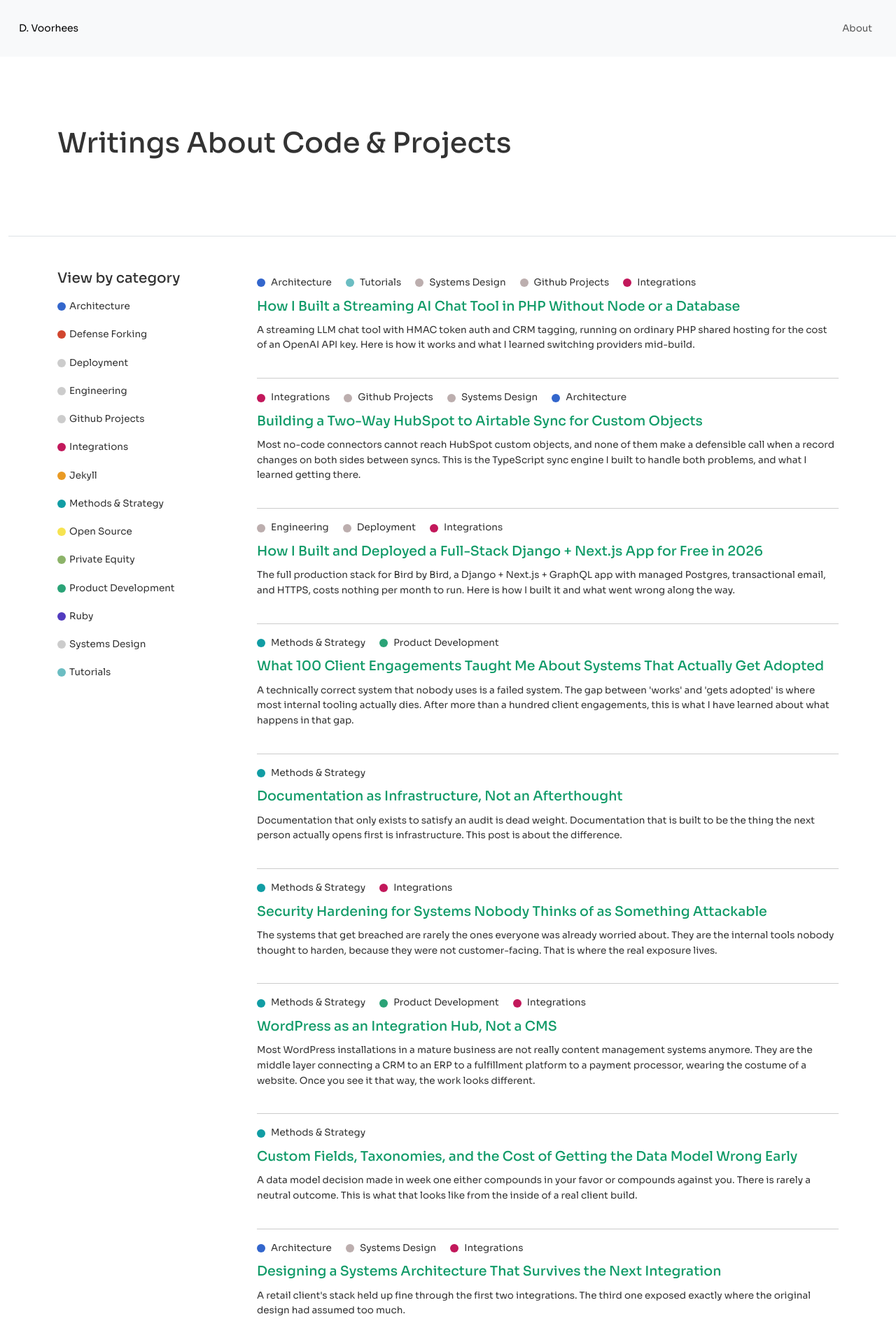
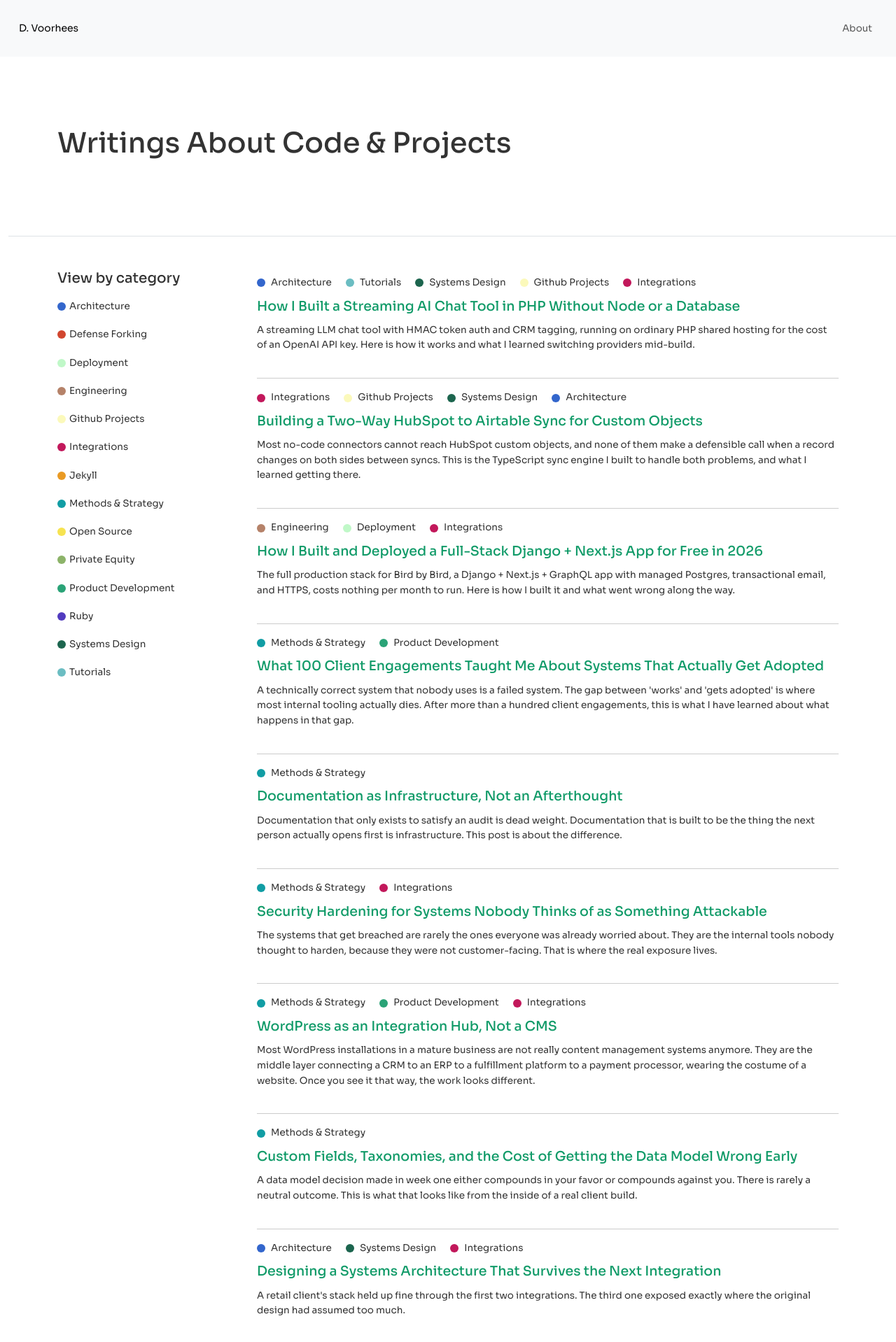
Before and after one commit to d-voorhees/dvoorhees.github.io, a Jekyll site: the page built from _pages/blog.md, in a window 1280 px wide. Shown: the top 1918 px of the page at 70% size. Built offline with Jekyll 4.4.1, drawn with Linux system fonts in a browser that asks for light colours; nearby versions of some CDN libraries; our own code applies the rules of GitHub Pages for plain Markdown files; a style sheet for code colours, icons or effects is not loaded.

Commit message:
Assign random colors to categories missing one

```diff
--- a/_data/categories.yml
+++ b/_data/categories.yml
@@ -1,7 +1,7 @@
 ---
 - name: architecture
   slug: architecture
-  posts_count: 3
+  posts_count: 6
   color: "#3366CC"
 - name: defense forking
   color: "#D1462F"
@@ -10,18 +10,18 @@
 - name: deployment
   slug: deployment
   posts_count: 1
-  color: ''
+  color: "#C0F8C8"
 - name: engineering
   slug: engineering
   posts_count: 1
-  color: ''
+  color: "#B58269"
 - name: github projects
   slug: github-projects
   posts_count: 3
-  color: ''
+  color: "#FBF9BB"
 - name: integrations
   slug: integrations
-  posts_count: 7
+  posts_count: 6
   color: "#C2185B"
 - name: jekyll
   color: "#E99A24"
@@ -29,7 +29,7 @@
   slug: jekyll
 - name: methods & strategy
   slug: methods-and-strategy
-  posts_count: 7
+  posts_count: 6
   color: "#119DA4"
 - name: open source
   color: "#F6E351"
@@ -50,7 +50,7 @@
 - name: systems design
   slug: systems-design
   posts_count: 3
-  color: ''
+  color: "#1C654E"
 - name: tutorials
   color: "#6BBDC2"
   posts_count: 3
--- a/update_categories.rb
+++ b/update_categories.rb
@@ -51,7 +51,7 @@ end
 
 merged_categories.each do |key, category|
   category['posts_count'] = category_counts[key]
-  category['color'] ||= ''
+  category['color'] = format('#%06X', rand(0x1000000)) if category['color'].nil? || category['color'].empty?
 
   unless category.key?('slug')
     category['slug'] = category['name'].downcase.gsub(/&/, 'and')
```
